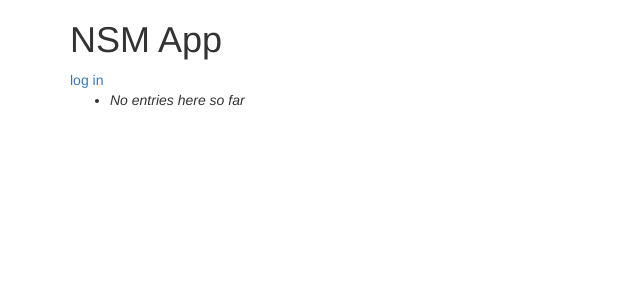
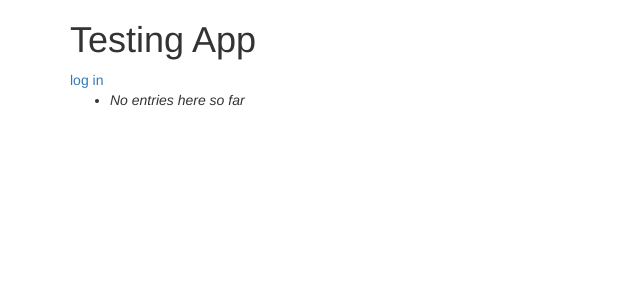
Before and after one commit to sabdhagiri/todo-app, a Flask app: page / in a window 1280 px wide. Shown: the top 300 px of the page, without its empty margins (0-640 px from the left). Run offline with Flask 2, Linux system fonts and the light colour scheme; data that the repository does not hold is empty; some libraries are stand-ins or nearby versions.

Commit message:
Changing the title to Testing
Change-Id: Iadf6b94b52ad2aa6b6455d7a0b3d81a1f7cdbf99

```diff
--- a/templates/index.html
+++ b/templates/index.html
@@ -1,7 +1,7 @@
 <!doctype html>
 <html>
   <head>
-    <title>NSM App</title>
+    <title>Testing App</title>
 
     <link href="http://netdna.bootstrapcdn.com/bootstrap/3.0.0/css/bootstrap.min.css" rel="stylesheet" media="screen">
 
@@ -11,7 +11,7 @@
   </head>
   <body>
     <div class="container">
-      <h1>NSM App</h1>
+      <h1>Testing App</h1>
       {% if not session.logged_in %}
         <a href="{{ url_for('login') }}">log in</a>
       {% else %}
--- a/templates/login.html
+++ b/templates/login.html
@@ -1,7 +1,7 @@
 <!doctype html>
 <html>
   <head>
-    <title>NSM App</title>
+    <title>Testing App</title>
 
     <link href="http://netdna.bootstrapcdn.com/bootstrap/3.0.0/css/bootstrap.min.css" rel="stylesheet" media="screen">
 
@@ -11,7 +11,7 @@
   </head>
   <body>
     <div class="container">
-      <h1>NSM App</h1>
+      <h1>Testing App</h1>
       {% for message in get_flashed_messages() %}
         <div class="flash">{{ message }}</div>
       {% endfor %}
```
